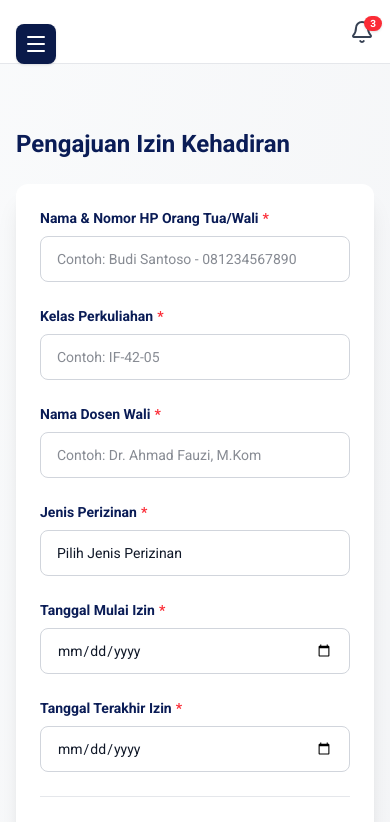
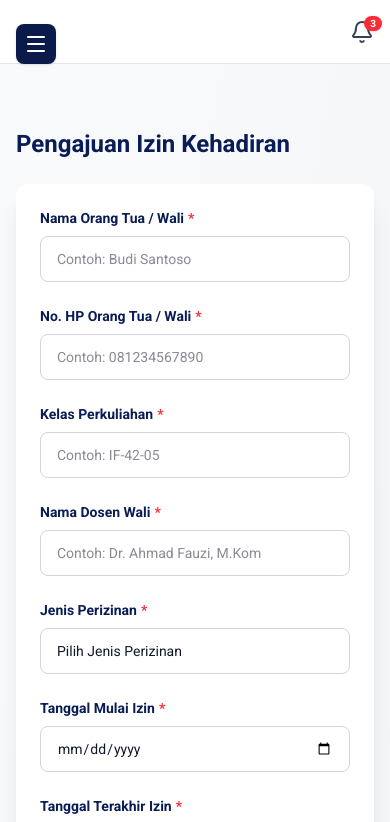
Before and after one commit to Suanda27/FastIF, a Next.js app: page /mahasiswa/PengajuanSurat/SuratIzinKehadiran in a window 390 px wide. Shown: the top 822 px of the page. Built offline with nearby package versions, Linux system fonts and the light colour scheme.

Commit message:
feat: add phone number field for parent in Surat Izin Kehadiran form

```diff
--- a/src/app/mahasiswa/PengajuanSurat/SuratIzinKehadiran/page.tsx
+++ b/src/app/mahasiswa/PengajuanSurat/SuratIzinKehadiran/page.tsx
@@ -10,6 +10,7 @@ import StudentHeader from '../../components/StudentHeader';
 
 interface FormData {
   namaOrangTua: string;
+  noHpOrangTua: string; // <-- new: nomor HP terpisah
   kelasPerkuliahan: string;
   namaDosenWali: string;
   jenisPerizinan: string;
@@ -31,6 +32,7 @@ const jenisPerizinanOptions = [
 export default function SuratIzinKehadiranPage() {
   const [formData, setFormData] = useState<FormData>({
     namaOrangTua: '',
+    noHpOrangTua: '', // <-- initialize new field
     kelasPerkuliahan: '',
     namaDosenWali: '',
     jenisPerizinan: '',
@@ -50,6 +52,7 @@ export default function SuratIzinKehadiranPage() {
   const resetForm = () => {
     setFormData({
       namaOrangTua: '',
+      noHpOrangTua: '', // <-- reset
       kelasPerkuliahan: '',
       namaDosenWali: '',
       jenisPerizinan: '',
@@ -74,6 +77,7 @@ export default function SuratIzinKehadiranPage() {
 
     const form = new FormData();
     form.append("namaOrangTua", formData.namaOrangTua);
+    form.append("noHpOrangTua", formData.noHpOrangTua); // <-- append phone
     form.append("kelasPerkuliahan", formData.kelasPerkuliahan);
     form.append("namaDosenWali", formData.namaDosenWali);
     form.append("jenisPerizinan", formData.jenisPerizinan);
@@ -136,15 +140,28 @@ export default function SuratIzinKehadiranPage() {
               onSubmit={handleSubmit}
               className="bg-white rounded-xl lg:rounded-2xl shadow-xl p-6 sm:p-8 lg:p-10 space-y-6"
             >
+              {/* NAMA & NO HP ORTU (dua kolom, proporsional) */}
               <div className="grid grid-cols-1 lg:grid-cols-2 gap-6">
                 <FormField
-                  label="Nama & Nomor HP Orang Tua/Wali"
-                  placeholder="Contoh: Budi Santoso - 081234567890"
+                  label="Nama Orang Tua / Wali"
+                  placeholder="Contoh: Budi Santoso"
                   required
                   value={formData.namaOrangTua}
                   onChange={(val) => updateFormData('namaOrangTua', val)}
                 />
 
+                <FormField
+                  label="No. HP Orang Tua / Wali"
+                  placeholder="Contoh: 081234567890"
+                  type="text"
+                  required
+                  value={formData.noHpOrangTua}
+                  onChange={(val) => updateFormData('noHpOrangTua', val)}
+                />
+              </div>
+
+              {/* Kelas Perkuliahan & Nama Dosen Wali (tetap dua kolom) */}
+              <div className="grid grid-cols-1 lg:grid-cols-2 gap-6">
                 <FormField
                   label="Kelas Perkuliahan"
                   placeholder="Contoh: IF-42-05"
@@ -152,9 +169,7 @@ export default function SuratIzinKehadiranPage() {
                   value={formData.kelasPerkuliahan}
                   onChange={(val) => updateFormData('kelasPerkuliahan', val)}
                 />
-              </div>
 
-              <div className="grid grid-cols-1 lg:grid-cols-2 gap-6">
                 <FormField
                   label="Nama Dosen Wali"
                   placeholder="Contoh: Dr. Ahmad Fauzi, M.Kom"
@@ -162,7 +177,10 @@ export default function SuratIzinKehadiranPage() {
                   value={formData.namaDosenWali}
                   onChange={(val) => updateFormData('namaDosenWali', val)}
                 />
+              </div>
 
+              {/* Jenis Perizinan & tanggal (tetap seperti semula) */}
+              <div className="grid grid-cols-1 lg:grid-cols-2 gap-6">
                 <FormField
                   label="Jenis Perizinan"
                   type="select"
@@ -171,9 +189,7 @@ export default function SuratIzinKehadiranPage() {
                   onChange={(val) => updateFormData('jenisPerizinan', val)}
                   options={jenisPerizinanOptions}
                 />
-              </div>
 
-              <div className="grid grid-cols-1 lg:grid-cols-2 gap-6">
                 <FormField
                   label="Tanggal Mulai Izin"
                   type="date"
@@ -181,7 +197,9 @@ export default function SuratIzinKehadiranPage() {
                   value={formData.tanggalMulai}
                   onChange={(val) => updateFormData('tanggalMulai', val)}
                 />
+              </div>
 
+              <div className="grid grid-cols-1 lg:grid-cols-2 gap-6">
                 <FormField
                   label="Tanggal Terakhir Izin"
                   type="date"
@@ -189,6 +207,9 @@ export default function SuratIzinKehadiranPage() {
                   value={formData.tanggalTerakhir}
                   onChange={(val) => updateFormData('tanggalTerakhir', val)}
                 />
+
+                {/* kalau mau, bisa sisakan kolom ini kosong atau untuk field lain */}
+                <div />
               </div>
 
               {/* Dokumen Pendukung */}
```
